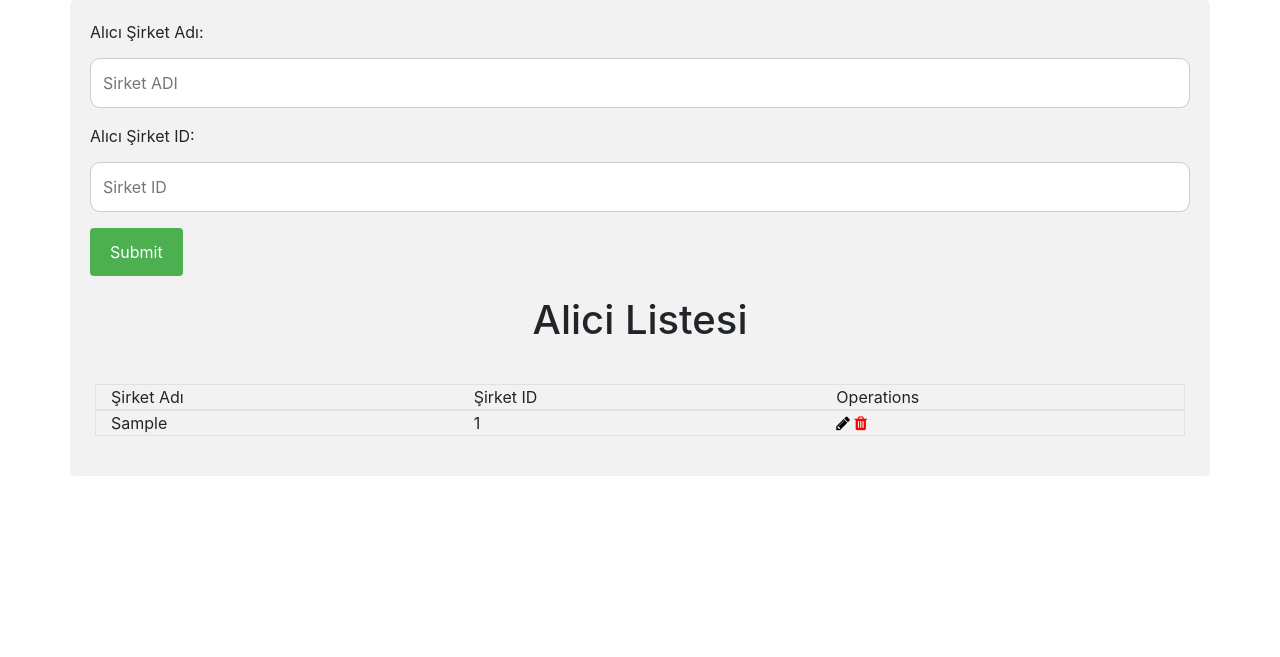
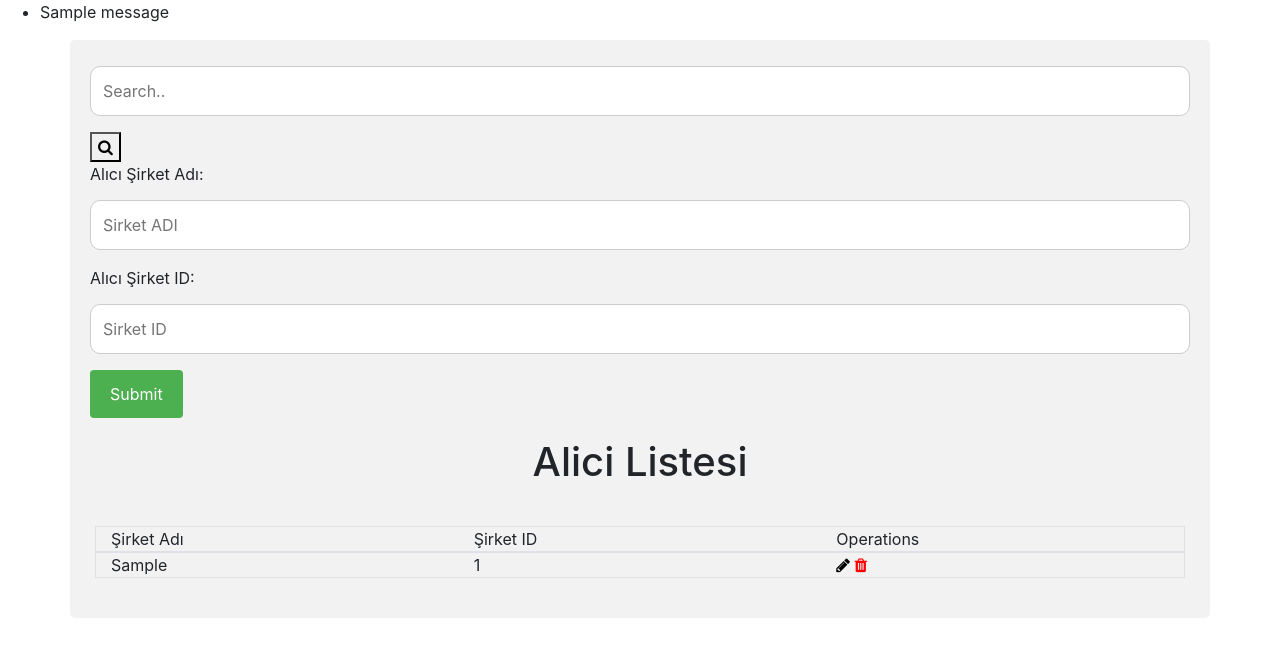
Before and after one commit to bozgenc/bil-372-proje, a Flask app: template templates/alici.html in a window 1280 px wide. Shown: the part 56-713 px from the top of the page. Run offline with Flask 2, Linux system fonts and the light colour scheme; the template is opened without the code that fills it: most values are stand-ins (such as "Sample title", 1, 10 or a date in 2020); one stand-in notice (Sample message) is shown; some libraries are stand-ins or nearby versions.

Commit message:
search update

```diff
--- a/app.py
+++ b/app.py
@@ -2,9 +2,9 @@ from flask import Flask, render_template, request, flash, redirect, url_for
 from flask_sqlalchemy import SQLAlchemy
 from datetime import datetime
 
-app = Flask(__name__, template_folder="/Users/baranozgenc/Desktop/proje/Bil372Proje/templates")
+app = Flask(__name__, template_folder="/Users/elifg/PycharmProjects/Bil372Proje/templates")
 app.secret_key = b'_5#y2L"F4Q8z\n\xec]/'
-app.config['SQLALCHEMY_DATABASE_URI'] = "postgresql://postgres:12345@localhost:5432/coffeeDB"
+app.config['SQLALCHEMY_DATABASE_URI'] = "postgresql://postgres:1234@localhost:5432/db2"
 app.config['SQLALCHEMY_TRACK_MODIFICATIONS'] = False
 
 db = SQLAlchemy(app)
@@ -439,6 +439,21 @@ def SatisDelete(alici_sirket_id):
         sList = result.fetchall()
         return render_template("satis.html", satisList=sList)
 
+@app.route("/satis_search", methods=['GET', 'POST'])
+def satis_search():
+    if request.method == 'POST':
+        search = request.form['search']
+        querySatis = "SELECT * FROM public.\"Satis\""
+        res = db.session.execute(querySatis)
+        list = res.fetchall()
+
+        finalList = []
+        for row in list:
+            if row.alici_sirket_id == search:
+                finalList.append(row)
+
+
+        return render_template("satis.html", satisList=finalList)
 
 @app.route('/alici', methods=['POST', 'GET'])
 def alici():
@@ -474,7 +489,21 @@ def alici_delete(sirket_id):
     uList = result.fetchall()
     return render_template("alici.html", aliciList= uList)
 
+@app.route("/alici_search", methods=['GET', 'POST'])
+def alici_search():
+    if request.method == 'POST':
+        search = request.form['search']
+        queryAlici= "SELECT * FROM public.\"Alici\""
+        res = db.session.execute(queryAlici)
+        list = res.fetchall()
 
+        finalList = []
+        for row in list:
+            if row.sirket_adi == search:
+                finalList.append(row)
+
+
+        return render_template("alici.html", aliciList=finalList)
 
 @app.route("/nakliyeciHome", methods=['GET', 'POST'])
 def nakliyeciHome():
--- a/templates/alici.html
+++ b/templates/alici.html
@@ -1,8 +1,21 @@
 {% extends "base.html" %}
 {% block title %} Alici {% endblock %}
 {% block content %}
+{% with messages = get_flashed_messages() %}
+{% if messages %}
+<ul class=flashes>
+    {% for message in messages %}
+    <li>{{ message }}</li>
+    {% endfor %}
+</ul>
+{% endif %}
+{% endwith %}
+<div class="container">
+	<form class="example" action="/alici_search" method="POST">
+        <input type="text" id="search" name="search" placeholder="Search.." name="search">
+        <button type="submit"><i class="fa fa-search"></i></button>
+    </form>
 
-<div class="container">
 	<form action="/alici" method="POST">
 
 
```
Also changed, not shown: templates/satis.html (+15 -0 lines).
